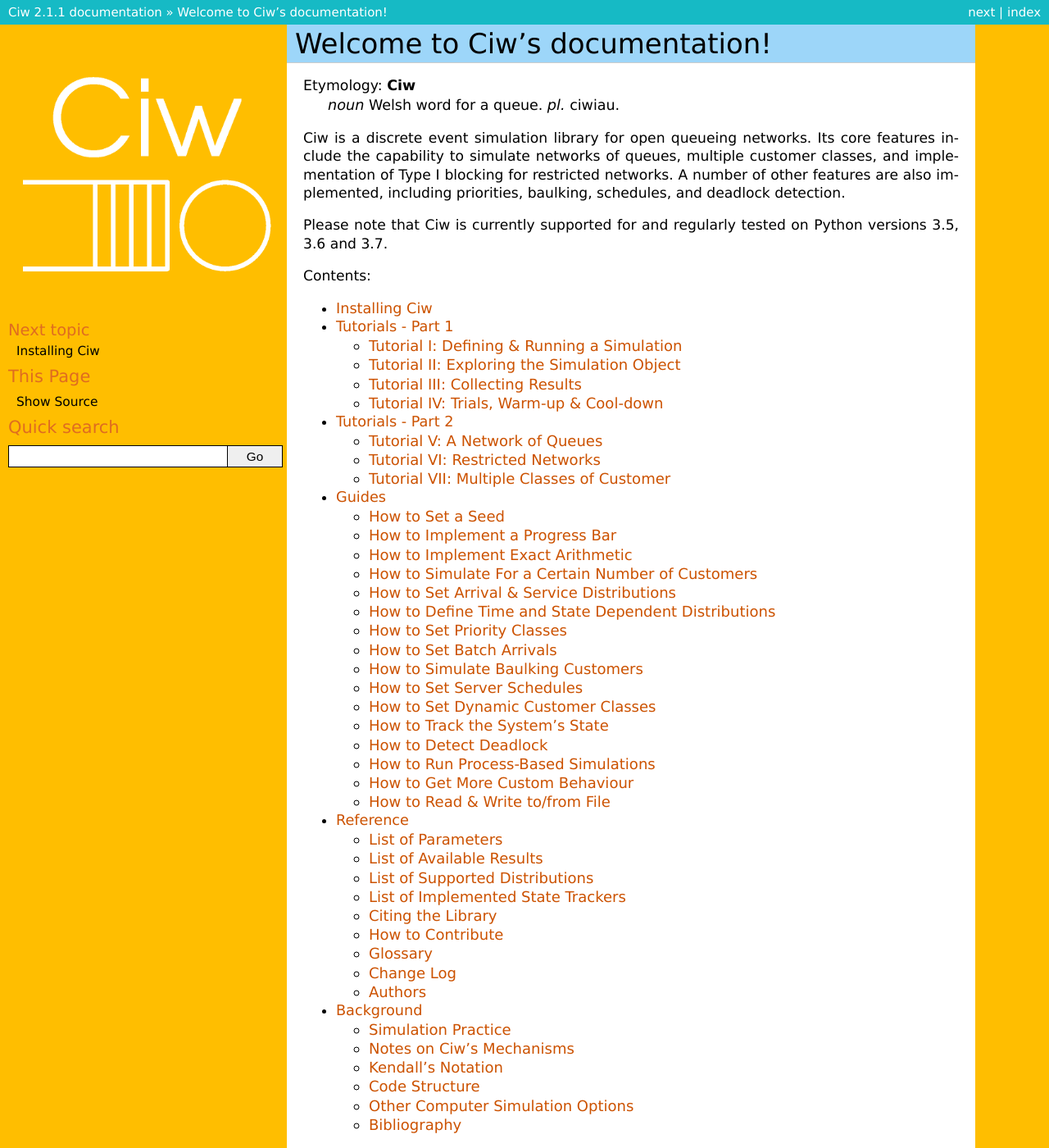
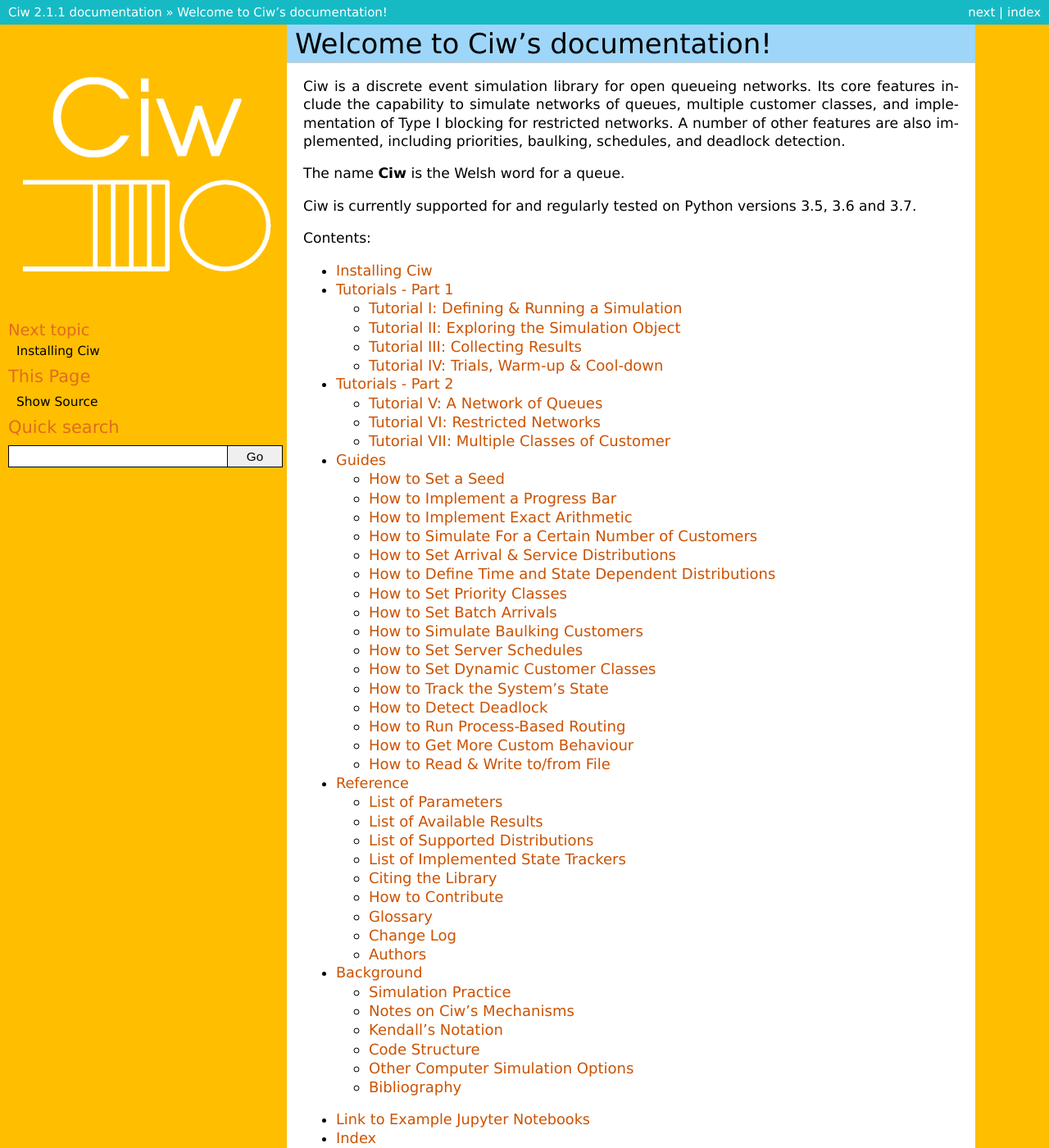
Before and after one commit to CiwPython/Ciw, a Sphinx documentation site: the page built from docs/index.rst, in a window 1280 px wide and 1400 px high. Shown: the whole window at 82% size. Built offline with Sphinx 7.4.7, drawn with Linux system fonts in a browser that asks for light colours.

Commit message:
fix some typos in docs

```diff
--- a/docs/Guides/dynamic_customerclasses.rst
+++ b/docs/Guides/dynamic_customerclasses.rst
@@ -10,7 +10,7 @@
 
 Consider a one node system with three classes of customer.
 After service (at Node 1) customers always change customer class, equally likely between the two other customer classes.
-The :code:`xlass_change_matrices` for this system are shown below:
+The :code:`class_change_matrices` for this system are shown below:
 
 .. math::
 
--- a/docs/Guides/process_based.rst
+++ b/docs/Guides/process_based.rst
@@ -1,10 +1,10 @@
 .. _process-based:
 
-====================================
-How to Run Process-Based Simulations
-====================================
+================================
+How to Run Process-Based Routing
+================================
 
-Ciw has the capability to run process-based simulations. This means a customer's entire route is determined at the start and not determined probablistically as they progress through the network.
+Ciw has the capability to run simulations with process-based routing. This means a customer's entire route is determined at the start and not determined probablistically as they progress through the network.
 This allows routes to account for an individuals history, for example, repeating nodes a certain number of times.
 
 A customer's entire route is determined at the start, generated from a routing function, that takes in an individual and returns a route, which is a list of the order of the nodes. For example::
--- a/docs/Guides/state_trackers.rst
+++ b/docs/Guides/state_trackers.rst
@@ -1,4 +1,4 @@
-.. state-trackers:
+.. _state-trackers:
 
 ===============================
 How to Track the System's State
--- a/docs/index.rst
+++ b/docs/index.rst
@@ -1,14 +1,13 @@
 Welcome to Ciw's documentation!
 ===============================
-
-Etymology: **Ciw**
-    *noun* Welsh word for a queue. *pl.* ciwiau.
 
 Ciw is a discrete event simulation library for open queueing networks.
 Its core features include the capability to simulate networks of queues, multiple customer classes, and implementation of Type I blocking for restricted networks.
 A number of other features are also implemented, including priorities, baulking, schedules, and deadlock detection.
 
-Please note that Ciw is currently supported for and regularly tested on Python versions 3.5, 3.6 and 3.7.
+The name **Ciw** is the Welsh word for a queue.
+
+Ciw is currently supported for and regularly tested on Python versions 3.5, 3.6 and 3.7.
 
 Contents:
 
```
